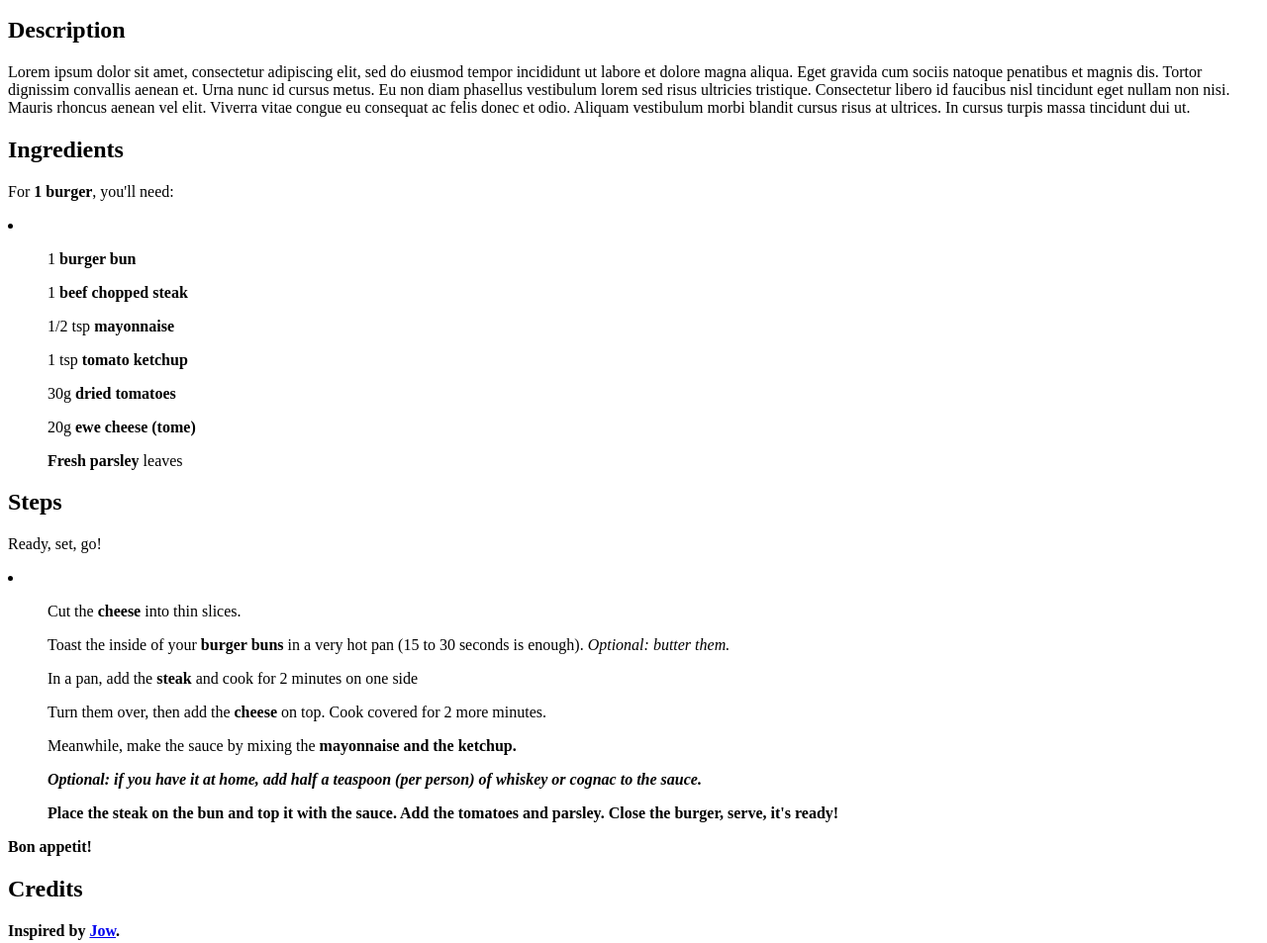
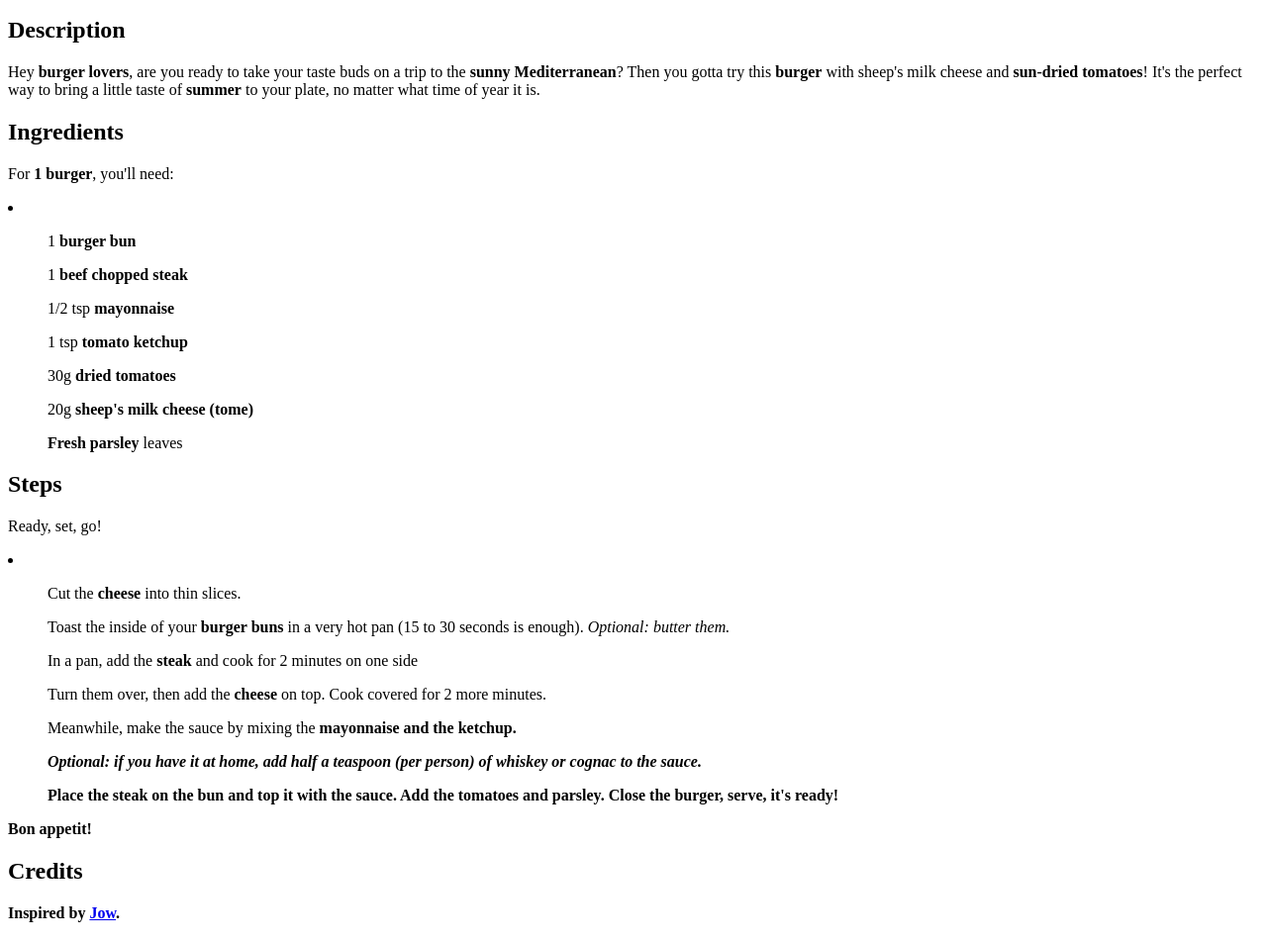
Before and after one commit to lababz/odin-recipes, a plain HTML site: page recipes/summer-burger.html in a window 1280 px wide. Shown: the part 101-1054 px from the top of the page at 99% size. Drawn offline with Linux system fonts and the light colour scheme.

Commit message:
Add summer-burger.html + minor fix on baked-feta-pasta.html

```diff
--- a/recipes/summer-burger.html
+++ b/recipes/summer-burger.html
@@ -13,7 +13,7 @@
     <img src="images/summer-burger.jpg" alt="Summer Burger">
     <!--Description-->
     <h2>Description</h2>
-        <p id="description">Lorem ipsum dolor sit amet, consectetur adipiscing elit, sed do eiusmod tempor incididunt ut labore et dolore magna aliqua. Eget gravida cum sociis natoque penatibus et magnis dis. Tortor dignissim convallis aenean et. Urna nunc id cursus metus. Eu non diam phasellus vestibulum lorem sed risus ultricies tristique. Consectetur libero id faucibus nisl tincidunt eget nullam non nisi. Mauris rhoncus aenean vel elit. Viverra vitae congue eu consequat ac felis donec et odio. Aliquam vestibulum morbi blandit cursus risus at ultrices. In cursus turpis massa tincidunt dui ut.</p>
+        <p>Hey <strong>burger lovers</strong>, are you ready to take your taste buds on a trip to the <strong>sunny Mediterranean</strong>? Then you gotta try this <strong>burger</strong> with </strong>sheep's milk cheese</strong> and <strong>sun-dried tomatoes</strong>! It's the perfect way to bring a little taste of <strong>summer</strong> to your plate, no matter what time of year it is.</p>
     <!--Ingredients-->
     <h2>Ingredients</h2>
         <p>For <strong>1 burger</strong>, you'll need:</p>
@@ -23,7 +23,7 @@
             <ul>1/2 tsp <strong>mayonnaise</strong></ul>
             <ul>1 tsp <strong>tomato ketchup</strong></ul>
             <ul>30g <strong>dried tomatoes</strong></ul>
-            <ul>20g <strong>ewe cheese (tome)</strong></ul>
+            <ul>20g <strong>sheep's milk cheese (tome)</strong></ul>
             <ul><strong>Fresh parsley</strong> leaves</ul>
         </li>
     <!--Steps-->
```
Also changed, not shown: recipes/lentil-cauliflower-curry.html (+1 -1 lines).
